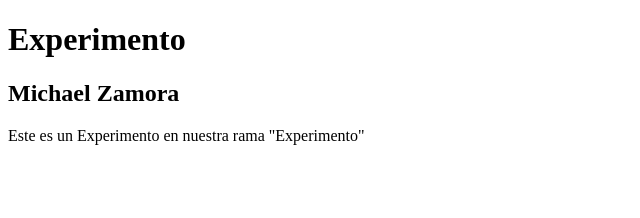
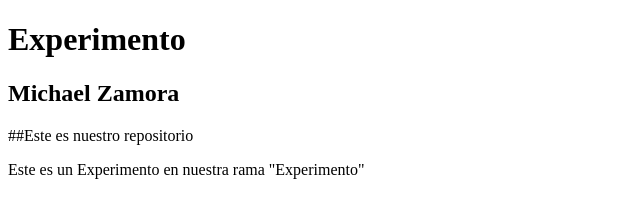
Before and after one commit to janarutista/curso, a plain HTML site: page index.html in a window 1280 px wide. Shown: the whole page, without its empty margins (0-640 px from the left). Drawn offline with Linux system fonts and the light colour scheme.

Commit message:
Actualizamos el archivo index.html

```diff
--- a/index.html
+++ b/index.html
@@ -12,6 +12,7 @@
             <div class="container">
                 <h2>Michael Zamora</h2>
             </div>
+  ##Este es nuestro repositorio
 
             <footer>
                 <p>Este es un Experimento en nuestra rama "Experimento"</p>
```
